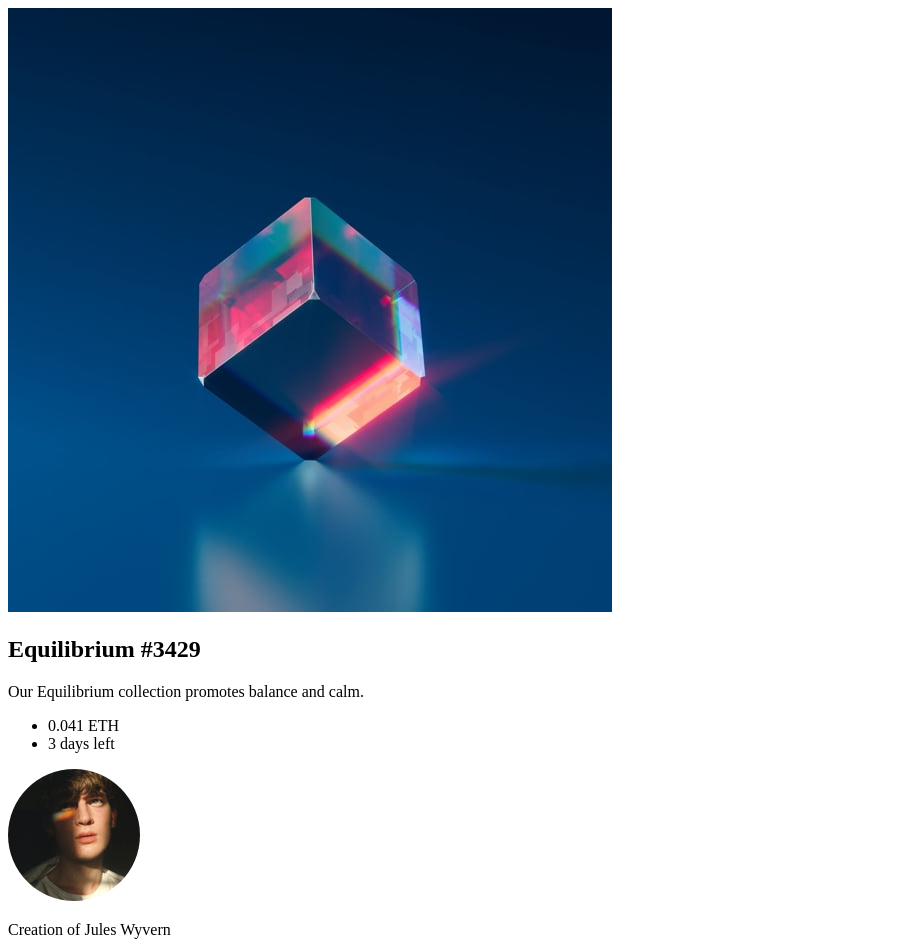
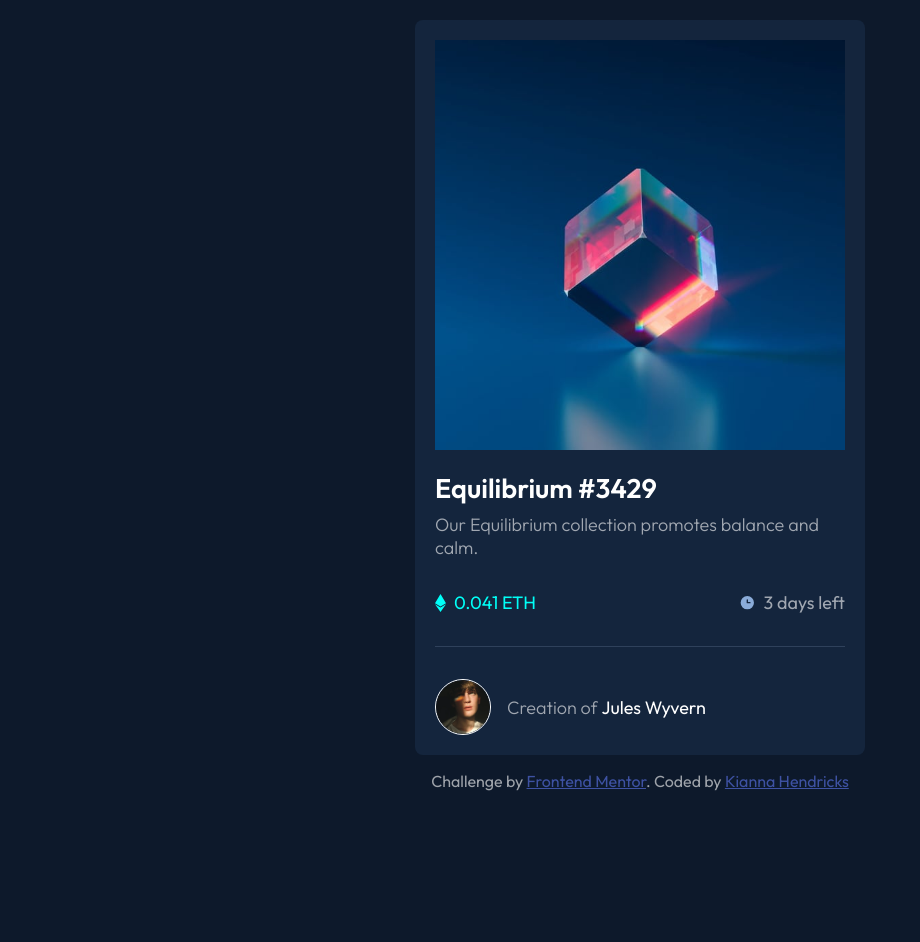
Before and after one commit to kiannaamaya/nft-preview-card-component-main, a plain HTML site: page index.html in a window 1280 px wide. Shown: the top 942 px of the page, without its empty margins (0-920 px from the left). After the commit the page ends 811 px from the top, so only its background shows below. Drawn offline with nearby package versions, Linux system fonts and the light colour scheme; files that its build step writes are made by us from their sources.

Commit message:
Finished nft page

```diff
--- a/index.html
+++ b/index.html
@@ -4,28 +4,29 @@
   <meta charset="UTF-8">
   <meta name="viewport" content="width=device-width, initial-scale=1.0"> <!-- displays site properly based on user's device -->
   <link rel="icon" type="image/png" sizes="32x32" href="./images/favicon-32x32.png">
+  <link rel="stylesheet" type="text/css" href="styles.css"/>
   <title>Frontend Mentor | NFT preview card component</title>
-  <link rel="stylesheet" href="style.css" />
 </head>
 <body>
   <div class="container">
-    <article>
+    <article class="main-image">
       <img src="images/image-equilibrium.jpg"
-      alt = "">
+      alt = ""/>
+      <div><img src="./images/icon-view.svg" alt=""></div>
     </article>
 
     <article>
       <h2>Equilibrium #3429</h2>
       <p>Our Equilibrium collection promotes balance and calm.</p>
       <ul>
-        <li>0.041 ETH</li>
-        <li>3 days left</li>
+        <li><img src = "images/icon-ethereum.svg" alt = ""> 0.041 ETH</li>
+        <li><img src = "images/icon-clock.svg" alt = ""> 3 days left</li>
       </ul>
     </article>
 
-    <article>
+    <article class = "avatar">
       <img src="images/image-avatar.png" alt = "">
-      <p>Creation of Jules Wyvern</p>
+      <p>Creation of <span>Jules Wyvern</span></p>
     </article>
 
 
--- /dev/null
+++ b/styles.css
@@ -0,0 +1,144 @@
+@import url('https://fonts.googleapis.com/css2?family=Outfit:wght@300;400;600&family=Roboto+Slab:wght@300&display=swap');
+
+* {
+    margin: 0;
+    padding: 0;
+    box-sizing: border-box;
+}
+
+:root {
+    /*Primary*/
+    --soft-blue: hsl(215, 51%, 70%);
+    --cyan: hsl(178, 100%, 50%);
+
+    /*Neutral*/
+    --main-bg: hsl(217, 54%, 11%);
+    --card-bg: hsl(216, 50%, 16%);
+    --line: hsl(215, 32%, 27%);
+    --white: hsl(0, 0%, 100%);
+}
+
+img {
+    max-width: 100%;
+}
+
+ul {
+    list-style: none;
+}
+p {
+    font-weight: 300;
+}
+
+body {
+    font-family: "Outfit", sans-serif;
+    font-size: 18px;
+    background-color: var(--main-bg);
+    color: hsl(0, 0%, 100%, 60%);
+    padding: 1.25rem;
+}
+
+.container {
+    padding: 1.25rem;
+    background-color: var(--card-bg);
+    border-radius: 0.5rem;
+    margin-bottom: 1rem;
+}
+
+.container .main-image {
+    position: relative;
+}
+
+.container .main-image div {
+    position: absolute;
+    top: 0;
+    background-color: hsl(178, 100%, 50%, 60%);
+    width: 100%;
+    height: calc(100% - 4px);
+    z-index: 999;
+    opacity: 0;
+    transition: opacity 0.3s ease-in-out;
+}
+
+.container .main-image div:hover {
+    opacity: 1;
+    cursor: pointer;
+}
+.container .main-image div img {
+    position: absolute;
+    left: 50%;
+    top: 50%;
+    transform: translate(-50%, -50%);
+}
+.container h2 {
+    color: var(--white);
+    margin: 1rem 0.5rem 0.5rem 0;
+}
+
+.container h2:hover {
+    color: var(--cyan);
+    cursor: pointer;
+}
+.container ul {
+    display: flex;
+    align-items: center;
+    justify-content: space-between;
+    padding: 2rem 0;
+    border-bottom: 1px solid var(--line);
+}
+
+.container ul li {
+    display: flex;
+    align-items: center;
+}
+
+.container ul li:first-child {
+    color: var(--cyan);
+}
+
+.container ul li img {
+    margin-right: 0.5rem;
+}
+
+.container .avatar {
+    display: flex;
+    align-items: center;
+    justify-content: start;
+    padding-top: 2rem;
+}
+
+.container .avatar img {
+    width: 3.5rem;
+    border: 1px solid var(--white);
+    border-radius: 50%;
+    margin-right: 1rem;
+}
+
+.container .avatar span {
+    color: var(--white);
+}
+
+.container .avatar p span {
+    color: var(--white);
+    font-weight: 400;
+}
+
+.container .avatar p span:hover {
+    color: var(--cyan);
+    cursor: pointer;
+}
+
+.attribution {
+        font-size: 16px;
+        text-align: center;
+}
+
+.attribution a {
+        color: hsl(228, 45%, 44%);
+}
+
+@media(min-width: 500px) {
+    .container {
+        width: 450px;
+        margin: 0 auto 1rem;
+    }
+}
--- a/styling/styles.css
+++ /dev/null
@@ -1,28 +0,0 @@
-@import url('https://fonts.googleapis.com/css2?family=Outfit:wght@300;400;600&family=Roboto+Slab:wght@300&display=swap');
-
-:root {
-    /*Primary*/
-    --soft-blue: hsl(215, 51%, 70%);
-    --cyan: hsl(178, 100%, 50%);
-
-    /*Neutral*/
-    --main-bg: hsl(217, 54%, 11%);
-    --card-bg: hsl(216, 50%, 16%);
-    --line: hsl(215, 32%, 27%);
-    --white: hsl(0, 0%, 100%);
-}
-
-
-body {
-    font-family: "Outfit", sans-serif;
-    font-size: 18px;
-}
-
-.attribution {
-        font-size: 11px;
-        text-align: center;
-}
-
-.attribution a {
-        color: hsl(228, 45%, 44%);
-}
```
Also changed, not shown: styling/main.css (deleted), styling/main.scss (deleted), styling/reset.css (deleted), 1 other file.
